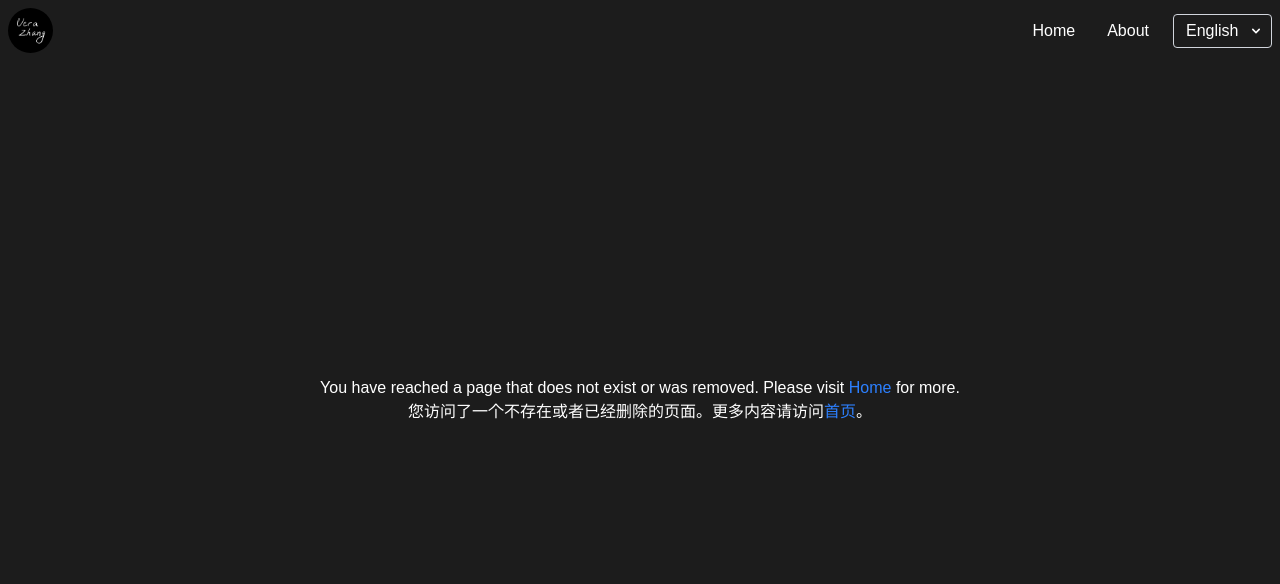
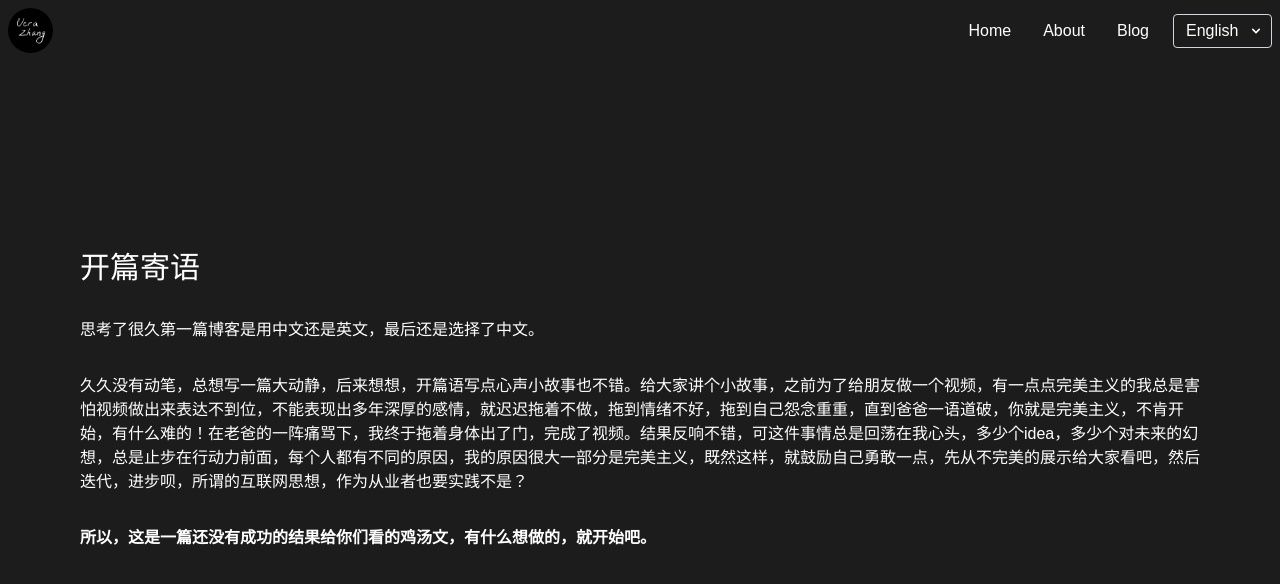
Before and after one commit to littleV/verazhang.com, a Next.js app: page /blog/opening in a window 1280 px wide. Before the commit this address had no page. Shown: the top 584 px of the page. Built offline with nearby package versions, Linux system fonts and the light colour scheme.

Commit message:
first blog

```diff
--- /dev/null
+++ b/app/blog/opening/page.js
@@ -0,0 +1,18 @@
+export default function Opening() {
+  return (
+    <div className="grid grid-rows-[20px_1fr_20px] items-center justify-items-center min-h-screen p-8 pb-20 gap-16 sm:p-20 font-[family-name:var(--font-geist-sans)]">
+      <main className="flex flex-col gap-[32px] row-start-2 items-center sm:items-start">
+        <div className="text-3xl">开篇寄语</div>
+        <div>思考了很久第一篇博客是用中文还是英文，最后还是选择了中文。</div>
+        <div>
+          久久没有动笔，总想写一篇大动静，后来想想，开篇语写点心声小故事也不错。给大家讲个小故事，之前为了给朋友做一个视频，有一点点完美主义的我总是害怕视频做出来表达不到位，不能表现出多年深厚的感情，就迟迟拖着不做，拖到情绪不好，拖到自己怨念重重，直到爸爸一语道破，你就是完美主义，不肯开始，有什么难的！在老爸的一阵痛骂下，我终于拖着身体出了门，完成了视频。结果反响不错，可这件事情总是回荡在我心头，多少个idea，多少个对未来的幻想，总是止步在行动力前面，每个人都有不同的原因，我的原因很大一部分是完美主义，既然这样，就鼓励自己勇敢一点，先从不完美的展示给大家看吧，然后迭代，进步呗，所谓的互联网思想，作为从业者也要实践不是？
+        </div>
+        <div className="">
+          <strong>
+            所以，这是一篇还没有成功的结果给你们看的鸡汤文，有什么想做的，就开始吧。
+          </strong>
+        </div>
+      </main>
+    </div>
+  );
+}
--- /dev/null
+++ b/app/blog/page.js
@@ -0,0 +1,11 @@
+import Link from "next/link";
+
+export default function Blog() {
+  return (
+    <div className="grid grid-rows-[20px_1fr_20px] items-center justify-items-center min-h-screen p-8 pb-20 gap-16 sm:p-20 font-[family-name:var(--font-geist-sans)]">
+      <main className="flex flex-col gap-[32px] row-start-2 items-center sm:items-start">
+        <Link href="/blog/opening">开篇寄语</Link>
+      </main>
+    </div>
+  );
+}
--- a/components/navbar.js
+++ b/components/navbar.js
@@ -17,6 +17,11 @@ const links = [
     href: "/about",
     engName: "About",
     zhName: "关于",
+  },
+  {
+    href: "/blog",
+    engName: "Blog",
+    zhName: "博客",
   },
 ];
 
```
